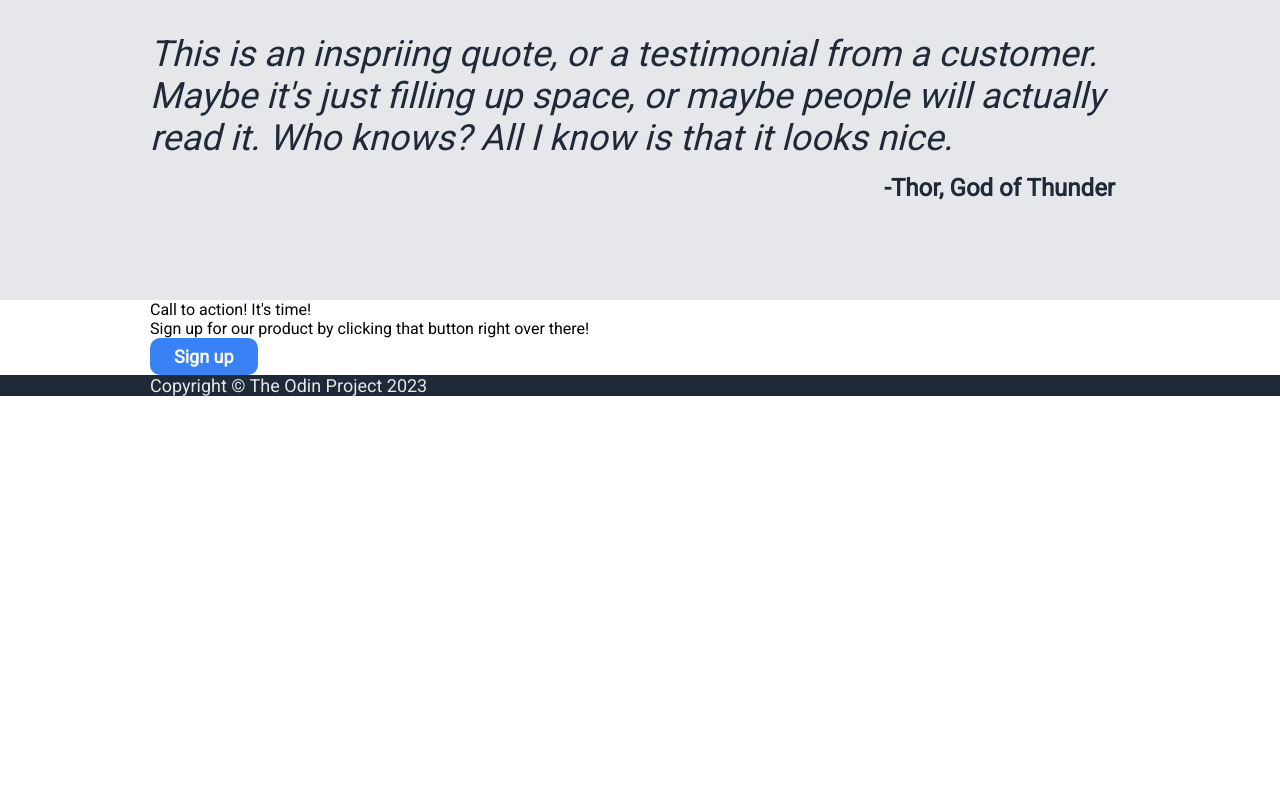
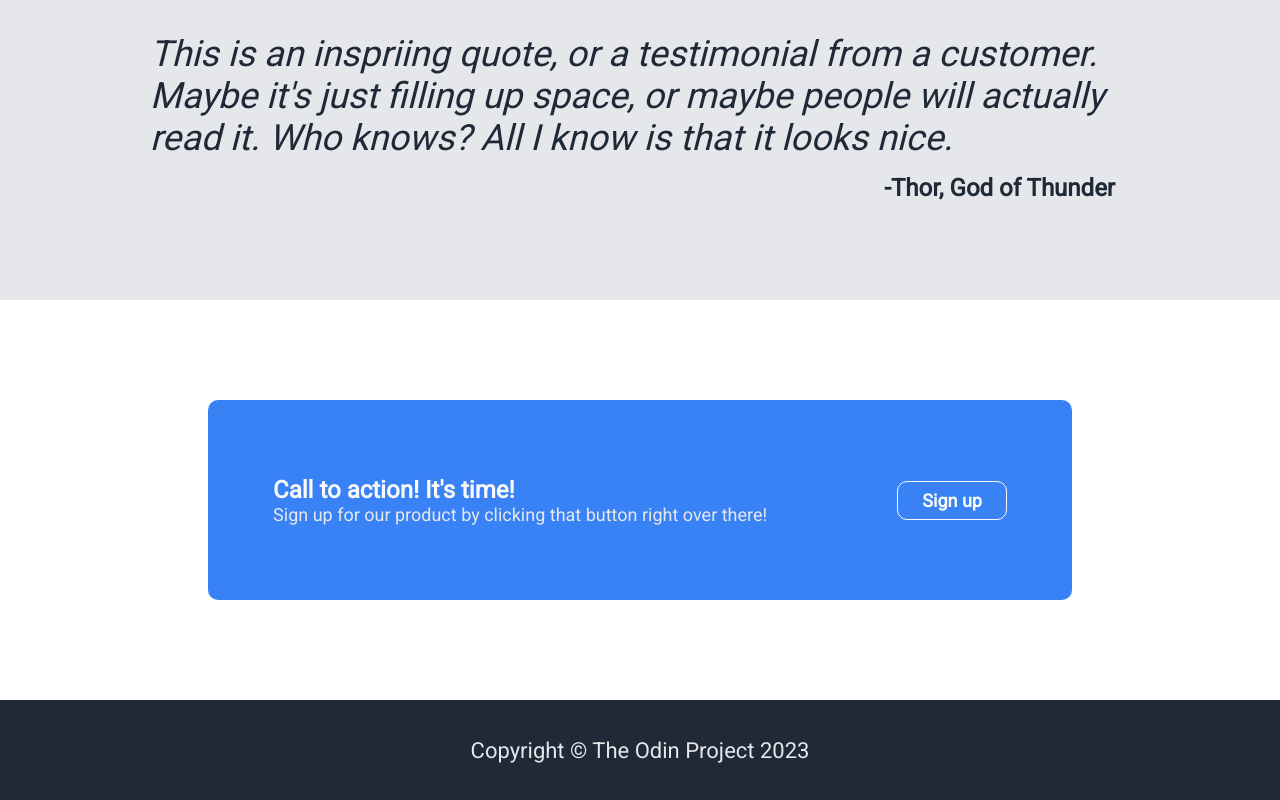
Before and after one commit to erniepark777/TOP-Landing-page, a plain HTML site: page index.html in a window 1280 px wide. Shown: the part 854-1654 px from the top of the page. Before the commit the page ends 1250 px from the top, so only its background shows below. Drawn offline with Linux system fonts and the light colour scheme.

Commit message:
Modified styles.css and index.html to complete section four and footer

```diff
--- a/index.html
+++ b/index.html
@@ -69,7 +69,7 @@
         </div>
     </div>
     <div class="footer">
-        Copyright &copy; The Odin Project 2023
+        <p>Copyright &copy; The Odin Project 2023</p>
     </div>
 </body>
 </html>
--- a/styles.css
+++ b/styles.css
@@ -63,7 +63,8 @@
 
 .hero p,
 .footer,
-.header-links {
+.header-links,
+.left p {
     font-size: 18px;
     font-weight: 100;
     color: #E5E7EB;
@@ -132,6 +133,7 @@ button {
     height: 350px;
     color: #1F2937;
     display: flex;
+    justify-content: center;
     align-items: center;
 }
 
@@ -152,3 +154,37 @@ button {
     font-weight: 700;
     margin: 15px;
 }
+
+.section-four {
+    height: 200px;
+    display: flex;
+    justify-content: center;
+    padding: 100px;
+}
+
+.blue-background {
+    background-color: #3882F6;
+    display: flex;
+    justify-content: space-around;
+    align-items: center;
+    border-radius: 10px;
+    width: 80%;
+}
+
+.call-to-action {
+    font-size: 24px;
+    font-weight: 700;
+    color: #F9FAF8;
+}
+
+.right button {
+    border: solid 1px #F9FAF8;
+}
+
+.footer {
+    height: 100px;
+    font-size: 22px;
+    display: flex;
+    justify-content: center;
+    align-items: center;
+}
```
